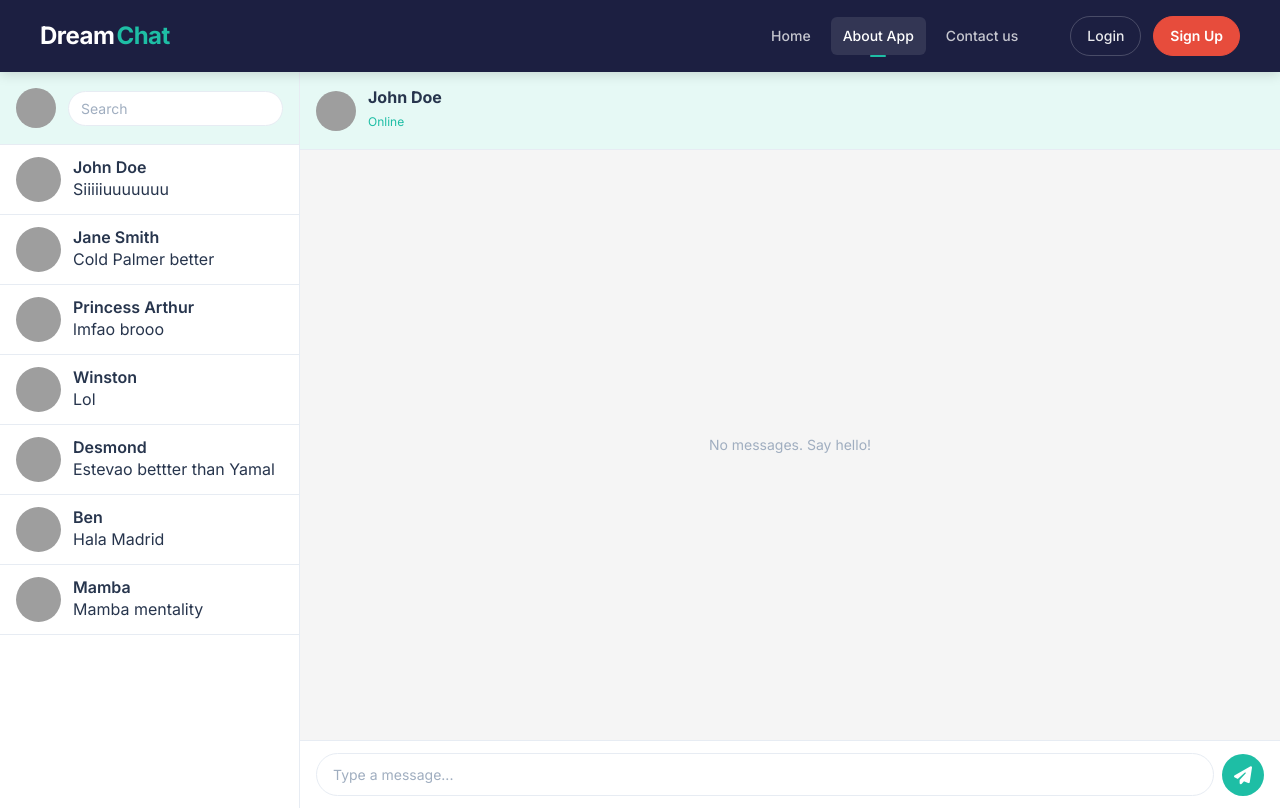
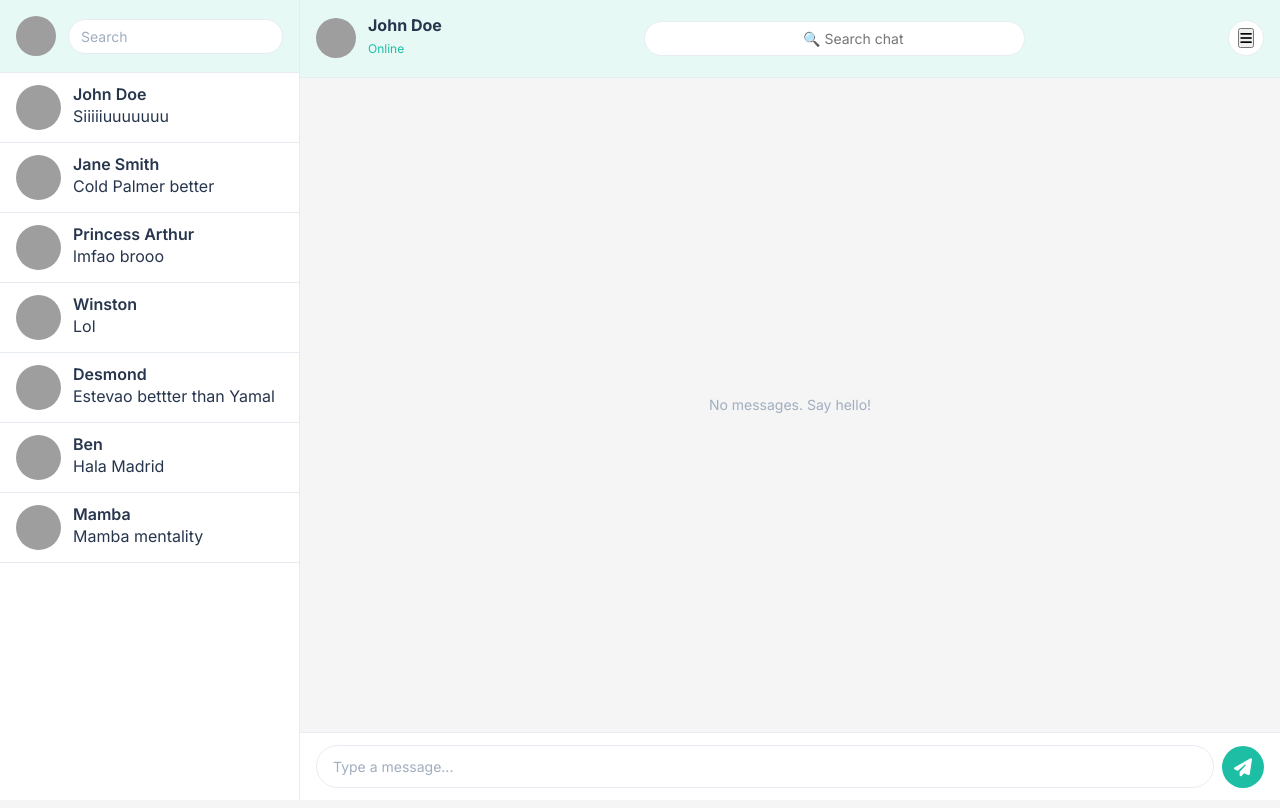
Before and after one commit to Rudolfkt/dreamchat, a React (Create React App) app: page /Chat in a window 1280 px wide. Built offline with nearby package versions, Linux system fonts and the light colour scheme; grey boxes are pictures that could not be loaded.

Commit message:
chat header design update

```diff
--- a/src/Pages/Chat/chat.css
+++ b/src/Pages/Chat/chat.css
@@ -2,7 +2,7 @@
 .chat-page {
     display: flex;
     flex-direction: row;
-    height: calc(100vh - 64px);  /* full height minus header */
+    height: 100vh;  /* full height — no header */
     overflow: hidden;
 }
 
@@ -11,6 +11,6 @@
     .chat-page {
         flex-direction: column;
         height: auto;
-        min-height: calc(100vh - 64px);
+        min-height: 100vh;
     }
 }
--- a/src/Pages/Chat/chat.js
+++ b/src/Pages/Chat/chat.js
@@ -1,17 +1,13 @@
 import React from 'react';
-import Header from '../../Components/header';
 import ContactList from './contactList/contactList';
 import ChatRoom from './chatRoom/chatRoom';
 import './chat.css';
 
 export default function Chat({ showToast }) {
     return (
-        <>
-            <Header />
             <div className="chat-page">
                 <ContactList />
                 <ChatRoom />
             </div>
-        </>
     );
 }
--- a/src/Pages/Chat/chatRoom/chatRoom.css
+++ b/src/Pages/Chat/chatRoom/chatRoom.css
@@ -33,6 +33,36 @@
 .chat-room-status {
     font-size: var(--font-size-xs);
     color: var(--color-primary);
+}
+
+.search-chat {
+    flex: 1;
+    text-align: center;
+}
+
+.search-chat input {
+    width: 50%;
+    padding: var(--space-2) var(--space-3);
+    border: 1px solid var(--color-border);
+    border-radius: var(--radius-full);
+    font-family: var(--font-family);
+    font-size: var(--font-size-sm);
+    background-color: var(--color-white);
+    outline: none;
+    transition: border-color var(--transition-fast);
+}
+
+.more-options {
+    margin-left: auto;
+    width: 36px;
+    height: 36px;
+    border: 1px solid var(--color-border);
+    border-radius: var(--radius-full);   /* makes it a circle */
+    background-color: var(--color-white);
+    display: flex;
+    align-items: center;
+    justify-content: center;
+    cursor: pointer;
 }
 
 /* -- Messages Area -- */
--- a/src/Pages/Chat/chatRoom/chatRoom.js
+++ b/src/Pages/Chat/chatRoom/chatRoom.js
@@ -25,6 +25,13 @@ export default function ChatRoom() {
                     <h3>John Doe</h3>
                     <span className="chat-room-status">Online</span>
                 </div>
+
+                 <div className="search-chat">
+                    <input type="text" placeholder="                                     🔍 Search chat"/>
+                </div>
+                <div className="more-options">
+                    <button type="button"><i className="fa fa-bars"></i></button>
+                </div>
             </div>
 
             {/* Messages Area */}
```
